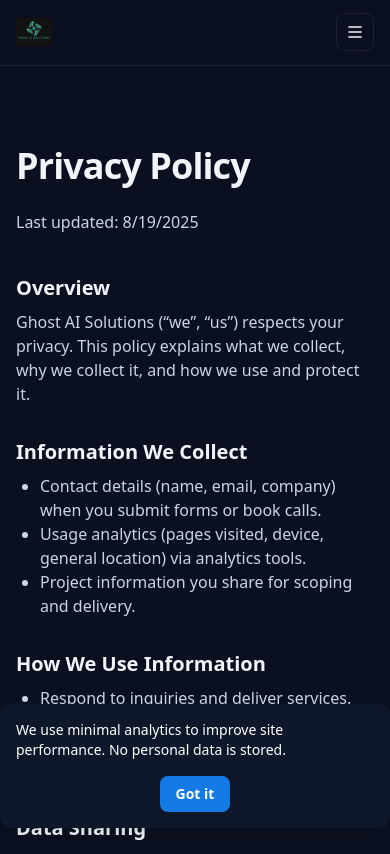
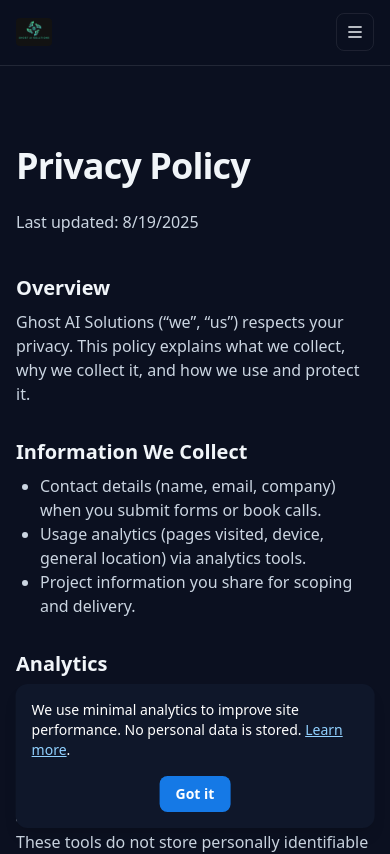
Before and after one commit to burchdad/ghostaisolutions, a Next.js app: page /privacy in a window 390 px wide. Shown: the top 854 px of the page. Built offline with nearby package versions, Linux system fonts and the light colour scheme.

Commit message:
Cookie banner: add Learn more link and privacy #analytics section

```diff
--- a/app/privacy/page.js
+++ b/app/privacy/page.js
@@ -20,6 +20,13 @@
           <li>Usage analytics (pages visited, device, general location) via analytics tools.</li>
           <li>Project information you share for scoping and delivery.</li>
         </ul>
+
+        <h2 id="analytics" className="mt-8 text-xl font-semibold">Analytics</h2>
+        <p className="mt-2 text-slate-600 dark:text-slate-300">
+          <li></li>We use Vercel Analytics and Speed Insights to measure anonymous traffic and performance (page views, navigation timing, Core Web Vitals).
+          <li></li>These tools do not store personally identifiable information. You can dismiss the analytics banner and your choice will be
+          saved in your browser.
+        </p>
 
         <h2 className="mt-8 text-xl font-semibold">How We Use Information</h2>
         <ul className="mt-2 list-disc pl-6 text-slate-600 dark:text-slate-300">
--- a/components/CookieBanner.js
+++ b/components/CookieBanner.js
@@ -1,5 +1,6 @@
 "use client";
 import { useEffect, useState } from "react";
+import Link from "next/link";
 
 export default function CookieBanner() {
   const [visible, setVisible] = useState(false);
@@ -14,12 +15,32 @@
     setVisible(false);
   };
 
+  // allow dismiss via ESC
+  useEffect(() => {
+    if (!visible) return;
+    const onKey = (e) => e.key === "Escape" && setVisible(false);
+    window.addEventListener("keydown", onKey);
+    return () => window.removeEventListener("keydown", onKey);
+  }, [visible]);
+
   if (!visible) return null;
 
   return (
-    <div className="fixed bottom-4 left-1/2 -translate-x-1/2 max-w-lg w-full bg-slate-900 text-white p-4 rounded-xl shadow-lg z-50 flex flex-col sm:flex-row items-center justify-between gap-4">
+    <div
+      role="dialog"
+      aria-live="polite"
+      aria-label="Cookie and analytics notice"
+      className="fixed bottom-4 left-1/2 -translate-x-1/2 max-w-lg w-[92%] sm:w-full bg-slate-900 text-white p-4 rounded-xl shadow-lg z-50 flex flex-col sm:flex-row items-center justify-between gap-4"
+    >
       <p className="text-sm">
-        We use minimal analytics to improve site performance. No personal data is stored.
+        We use minimal analytics to improve site performance. No personal data is stored.{" "}
+        <Link
+          href="/privacy#analytics"
+          className="underline text-brand-300 hover:text-brand-200"
+        >
+          Learn more
+        </Link>
+        .
       </p>
       <button
         onClick={accept}
@@ -30,13 +51,3 @@
     </div>
   );
 }
-// This component displays a cookie consent banner that appears at the bottom of the screen.
-// It checks local storage for consent and shows the banner if not accepted.
-// The user can accept cookies, which stores their consent in local storage and hides the banner.
-// The banner is styled with Tailwind CSS classes for a modern look.
-// The component is designed to be responsive, adapting to different screen sizes.
-// It uses React hooks for state management and side effects.
-// The banner is fixed at the bottom of the viewport, ensuring visibility without obstructing content.
-// The component is client-side only, as indicated by "use client" at the top.
-// The banner includes a brief message about cookie usage and a button to accept cookies.
-// The component is reusable and can be imported into any page or layout in a Next.js application
```
